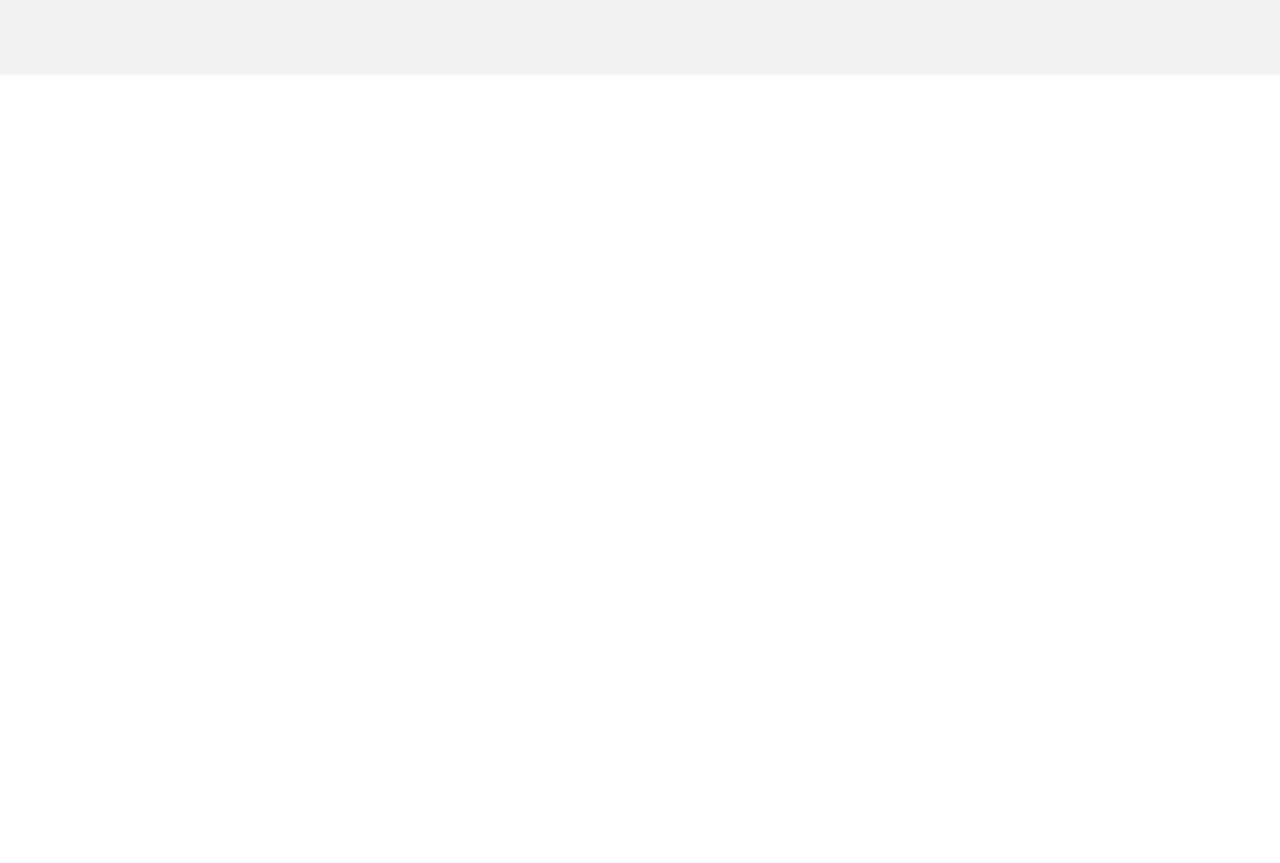
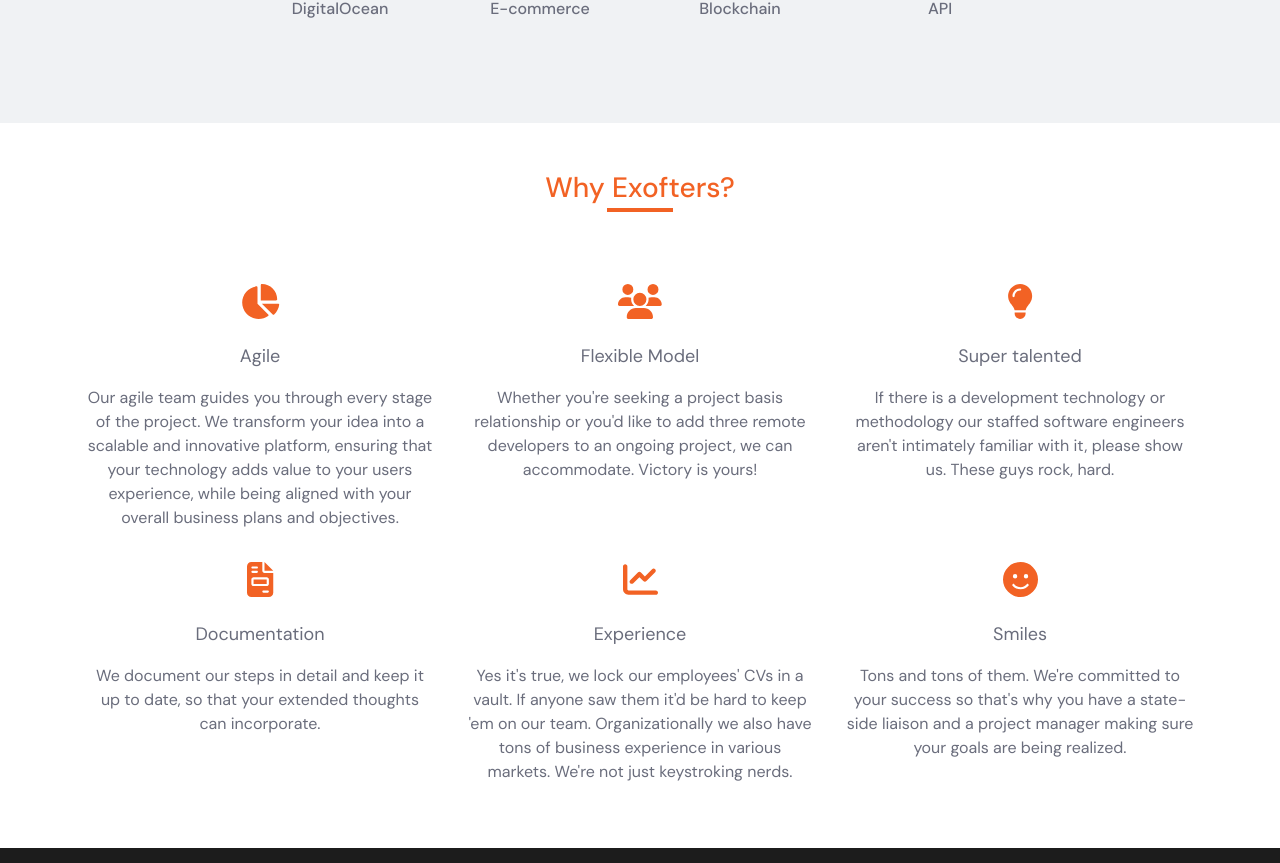
Before and after one commit to adeelshhid/Exofters-Web, a React (Create React App) app: page / in a window 1280 px wide. Shown: the part 3299-4162 px from the top of the page. Before the commit the page ends 3374 px from the top, so only its background shows below. Built offline with nearby package versions, Linux system fonts and the light colour scheme.

Commit message:
Responsive Check

```diff
--- a/src/App.js
+++ b/src/App.js
@@ -4,6 +4,8 @@
 import "./App.css";
 import AboutSection from "./Components/About Section/AboutSection";
 import Experties from "./Components/Experties/Experties";
+import WhyExofters from "./Components/Why Exofters/WhyExofters";
+import Footer from "./Components/Footer/Footer";
 
 const App = (React.FC = () => {
   return (
@@ -14,6 +16,8 @@
       </div>
       <AboutSection />
       <Experties />
+      <WhyExofters />
+      <Footer />
     </div>
   );
 });
--- a/src/Components/About Section/AboutSection.css
+++ b/src/Components/About Section/AboutSection.css
@@ -102,7 +102,7 @@
 
 .ceo1 {
   height: 110px;
-  width: 110px;
+  min-width: 110px;
   border-radius: 50%;
   border: 3px solid #ffffff;
   border-right: 3px dotted #ffffff;
@@ -236,7 +236,7 @@
   }
 
   .our-phil-bg {
-    margin-top: 450px;
+    margin-top: 500px;
   }
 
   .about-heading {
@@ -314,22 +314,32 @@
   }
 }
 
+@media screen and (max-width: 769px) {
+  /* .our-phil-bg {
+    margin-top: 900px;
+  } */
+}
+
 @media screen and (max-width: 768px) {
-  .our-phil-bg {
+  /* .our-phil-bg {
     margin-top: 900px;
-  }
+  } */
 
   .card-section {
     padding-top: 0 !important;
     top: 10%;
   }
 
-  .about-section {
+  /* .about-section {
     padding: 50px 147px !important;
-  }
+  } */
 
-  .about-card {
+  /* .about-card {
     padding: 20px 110px 0 !important;
+  } */
+
+  .card-text {
+    font-size: 14px;
   }
 
   .about-heading::after {
@@ -410,6 +420,10 @@
     top: 9%;
   }
 
+  .our-phil-bg {
+    margin-top: 950px;
+  }
+
   .our-phil-text2 {
     font-size: 17px;
     font-family: "DM Sans", sans-serif;
--- a/src/Components/About Section/AboutSection.js
+++ b/src/Components/About Section/AboutSection.js
@@ -24,7 +24,7 @@
       {/* About Cards Section*/}
       <div className="card-section pt-5 px-5">
         <div className="row">
-          <div className="col-lg-3 col-md-6 about-card">
+          <div className="col-lg-3 col-md-6 col-sm-6 about-card">
             <div className="card-bg p-4">
               <FontAwesomeIcon className="card-icon" icon={faPeopleArrows} />
               <h4 className="card-heading pt-4">Consulting</h4>
@@ -34,7 +34,7 @@
               </p>
             </div>
           </div>
-          <div className="col-lg-3 col-md-6 about-card">
+          <div className="col-lg-3 col-md-6 col-sm-6 about-card">
             <div className="card-bg p-4">
               <FontAwesomeIcon className="card-icon" icon={faGears} />
               <h4 className="card-heading pt-4">Implementation</h4>
@@ -45,7 +45,7 @@
               </p>
             </div>
           </div>
-          <div className="col-lg-3 col-md-6 about-card">
+          <div className="col-lg-3 col-md-6 col-sm-6 about-card">
             <div className="card-bg p-4">
               <FontAwesomeIcon className="card-icon" icon={faHandshake} />
               <h4 className="card-heading pt-4">Managed Services</h4>
@@ -55,7 +55,7 @@
               </p>
             </div>
           </div>
-          <div className="col-lg-3 col-md-6 about-card">
+          <div className="col-lg-3 col-md-6 col-sm-6 about-card">
             <div className="card-bg p-4">
               <FontAwesomeIcon className="card-icon" icon={faHeadset} />
               <h4 className="card-heading pt-4">BPO</h4>
@@ -110,7 +110,7 @@
       </div>
 
       {/* Ceo Image Section */}
-      <div className="container ceo-info-section mt-sm-5 mt-md-0">
+      <div className="container ceo-info-section mt-sm-5">
         <div className="row">
           <div className="col-lg-6 col-md-6">
             <div className="d-flex align-items-center ceo-img-section2">
--- /dev/null
+++ b/src/Components/Footer/Footer.js
@@ -0,0 +1,114 @@
+import React from "react";
+import "./footer.css";
+import { FontAwesomeIcon } from "@fortawesome/react-fontawesome";
+import {
+  faThumbTack,
+  faLocationArrow,
+  faMobileScreenButton,
+  faFax,
+  faEnvelope,
+  faGlobe,
+} from "@fortawesome/free-solid-svg-icons";
+
+const Footer = () => {
+  let links = [
+    {
+      icon: faThumbTack,
+      info: "Exofters Pvt Ltd",
+    },
+    {
+      icon: faLocationArrow,
+      info: "257A G5, Phase 1, Wapda Town, Lahore",
+    },
+    {
+      icon: faMobileScreenButton,
+      info: "Tel +92 (300) 7171787",
+    },
+    {
+      icon: faFax,
+      info: "Fax +92 (52) 1234567",
+    },
+  ];
+
+  let contacts = [
+    {
+      icon: faEnvelope,
+      info: "info@exofters.com",
+    },
+    {
+      icon: faGlobe,
+      info: "www.exofters.com",
+    },
+  ];
+
+  return (
+    <div className="footer-section">
+      <div className="container pt-5">
+        <div className="row footer-row">
+          <div className="col-lg-6">
+            <p className="aboutexofters-heading">About Exofters</p>
+            <p className="aboutexofters-text">
+              We are Exofters, an App development company located in Sialkot,
+              Pakistan. We are a team of high-qualified developers with
+              allegiance for mobility, talent for app engineering and knowledge
+              for vectoring your ideas into the right direction so they can
+              reach into the hands of the avid users.
+            </p>
+          </div>
+          <div className="col-lg-3">
+            {links.map((item) => {
+              return (
+                <ul className="info-list">
+                  <li>
+                    <FontAwesomeIcon
+                      className="info-icons pe-2"
+                      icon={item.icon}
+                    />
+                    <span className="info-text">{item.info}</span>
+                  </li>
+                </ul>
+              );
+            })}
+          </div>
+          <div className="col-lg-3">
+            {contacts.map((item) => {
+              return (
+                <ul className="info-list">
+                  <li>
+                    <FontAwesomeIcon
+                      className="info-icons pe-2"
+                      icon={item.icon}
+                    />
+                    <span className="info-text">
+                      <a className="footer-link" href={item.info}>
+                        {item.info}
+                      </a>
+                    </span>
+                  </li>
+                </ul>
+              );
+            })}
+          </div>
+        </div>
+        <div className="container d-flex justify-content-between pt-3">
+          <p className="copyright">
+            &#169; Copyright Exofters Pvt Ltd, Pakistan
+          </p>
+          <div>
+            <a className="footer-link2" href="./">
+              Home
+            </a>
+            <a className="footer-link2" href="./">
+              Contact Us
+            </a>
+            <a className="footer-link2" href="./">
+              Privacy Policy
+            </a>
+          </div>
+        </div>
+      </div>
+    </div>
+  );
+};
+
+export default Footer;
--- /dev/null
+++ b/src/Components/Footer/footer.css
@@ -0,0 +1,63 @@
+.footer-section {
+  background: #1c1c1c;
+}
+
+.aboutexofters-heading {
+  font-size: 16px;
+  font-family: "DM Sans", sans-serif;
+  color: #f26224;
+}
+
+.aboutexofters-text {
+  font-family: "DM Sans", sans-serif;
+  font-size: 15px;
+  color: #ffffff;
+}
+
+.info-list {
+  list-style-type: none;
+  list-style: none;
+}
+
+.info-icons {
+  color: #f26224;
+}
+
+.info-text {
+  color: #ffffff;
+  font-family: "DM Sans", sans-serif;
+  font-size: 14px;
+}
+
+.footer-link {
+  text-decoration: none;
+  color: #ffffff;
+  transition: 0.2s ease-in-out;
+}
+
+.footer-link:hover {
+  color: #f26224;
+}
+
+.footer-row {
+  border-bottom: 1px solid #ffffff;
+}
+
+.footer-link2 {
+  text-decoration: none;
+  padding: 0 5px;
+  color: #ffffff;
+  transition: 0.2s ease-in-out;
+}
+
+.footer-link2:hover {
+  text-decoration: none;
+  padding: 0 5px;
+  color: #f26224;
+}
+
+.copyright {
+  color: #ffffff;
+  font-family: "DM Sans", sans-serif;
+  font-size: 14px;
+}
--- a/src/Components/Hero Section/HeroSection.css
+++ b/src/Components/Hero Section/HeroSection.css
@@ -103,7 +103,7 @@
   .main-text2 {
     text-align: center;
     color: white;
-    font-size: 22px;
+    font-size: 15px;
     text-shadow: 3px 4px 7px rgb(81 67 21 / 80%) !important;
   }
 
@@ -120,4 +120,9 @@
     text-shadow: 3px 4px 7px rgba(81, 67, 21, 0.8) !important;
     font-size: 14px;
   }
+
+  .start-btn {
+    width: 80%;
+    font-size: 15px;
+  }
 }
--- /dev/null
+++ b/src/Components/Why Exofters/WhyExofters.css
@@ -0,0 +1,45 @@
+.whyexofters-section {
+  background: #ffffff;
+}
+
+.whyexofters-heading {
+  color: #f26224;
+  font-family: "DM Sans", sans-serif;
+  text-align: center;
+}
+
+.whyexofters-heading::after {
+  content: "";
+  display: block;
+  background-color: #f26224;
+  margin-top: 4px;
+  margin-left: auto;
+  margin-right: auto;
+  height: 4px;
+  width: 6%;
+}
+
+.kudos-card {
+  display: flex;
+  flex-direction: column;
+  justify-content: center;
+  align-items: center;
+}
+
+.kudos-icon {
+  color: #f26224;
+  font-size: 35px;
+}
+
+.kudos-name {
+  font-size: 18px;
+  color: #6a6d7c;
+  font-family: "DM Sans", sans-serif;
+}
+
+.kudos-text {
+  color: #6a6d7c;
+  font-family: "DM Sans", sans-serif;
+  font-size: 16px;
+  text-align: center;
+}
--- /dev/null
+++ b/src/Components/Why Exofters/WhyExofters.js
@@ -0,0 +1,71 @@
+import React from "react";
+import "./WhyExofters.css";
+import { FontAwesomeIcon } from "@fortawesome/react-fontawesome";
+import {
+  faChartPie,
+  faUsers,
+  faLightbulb,
+  faFileInvoice,
+  faChartLine,
+  faFaceSmile,
+} from "@fortawesome/free-solid-svg-icons";
+
+const WhyExofters = () => {
+  let kudos = [
+    {
+      icon: faChartPie,
+      name: "Agile",
+      text: "Our agile team guides you through every stage of the project. We transform your idea into a scalable and innovative platform, ensuring that your technology adds value to your users experience, while being aligned with your overall business plans and objectives.",
+    },
+    {
+      icon: faUsers,
+      name: "Flexible Model",
+      text: "Whether you're seeking a project basis relationship or you'd like to add three remote developers to an ongoing project, we can accommodate. Victory is yours!",
+    },
+    {
+      icon: faLightbulb,
+      name: "Super talented",
+      text: "If there is a development technology or methodology our staffed software engineers aren't intimately familiar with it, please show us. These guys rock, hard.",
+    },
+    {
+      icon: faFileInvoice,
+      name: "Documentation",
+      text: "We document our steps in detail and keep it up to date, so that your extended thoughts can incorporate.",
+    },
+    {
+      icon: faChartLine,
+      name: "Experience",
+      text: "Yes it's true, we lock our employees' CVs in a vault. If anyone saw them it'd be hard to keep 'em on our team. Organizationally we also have tons of business experience in various markets. We're not just keystroking nerds.",
+    },
+    {
+      icon: faFaceSmile,
+      name: "Smiles",
+      text: "Tons and tons of them. We're committed to your success so that's why you have a state-side liaison and a project manager making sure your goals are being realized.",
+    },
+  ];
+
+  return (
+    <div className="whyexofters-section py-5">
+      <div className="container">
+        <h3 className="whyexofters-heading">Why Exofters?</h3>
+      </div>
+      <div className="container pt-5">
+        <div className="row">
+          {kudos.map((item) => {
+            return (
+              <div className="col-lg-4 col-md-6 col-sm-6 pt-3 px-5 px-md-3 px-sm-3">
+                <div className=" kudos-card">
+                  <FontAwesomeIcon className="kudos-icon" icon={item.icon} />
+                  <p className="kudos-name pt-4">{item.name}</p>
+                </div>
+                <p className="kudos-text">{item.text}</p>
+              </div>
+            );
+          })}
+        </div>
+      </div>
+    </div>
+  );
+};
+
+export default WhyExofters;
```
